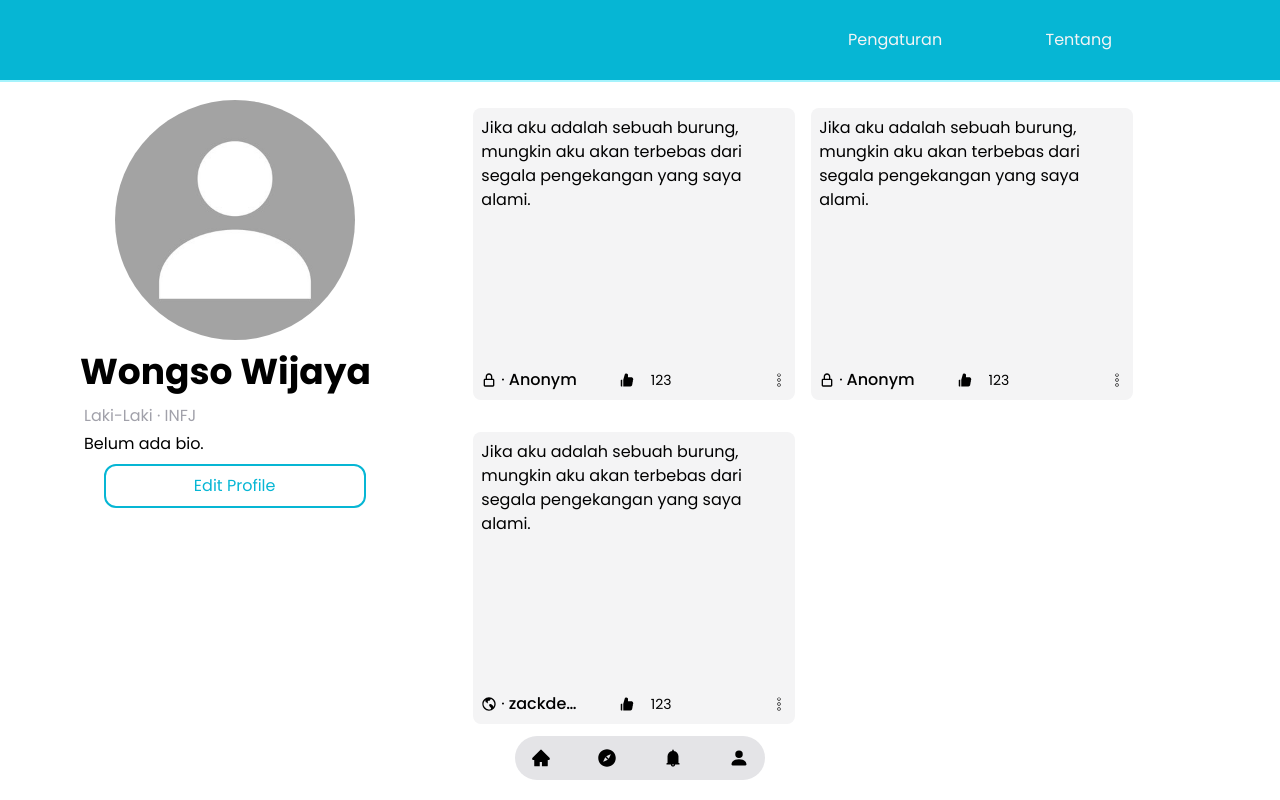
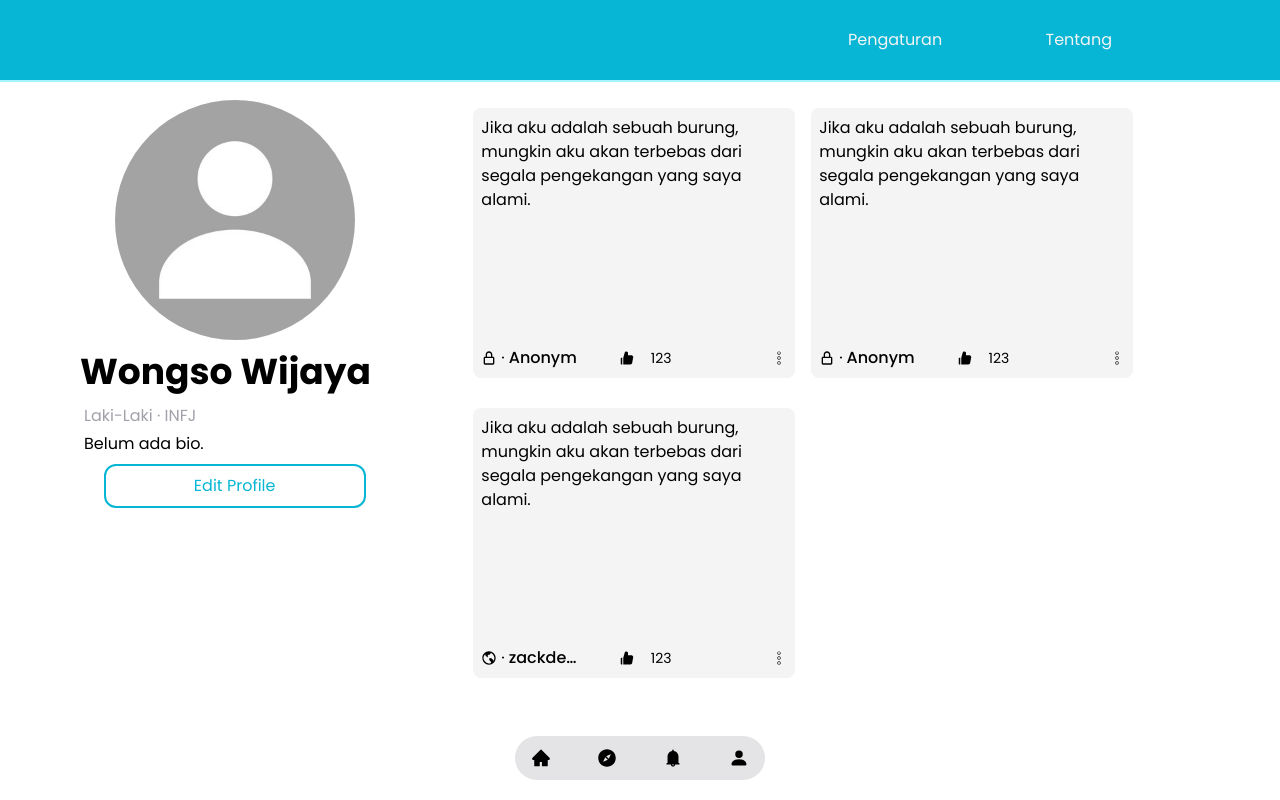
Before and after one commit to zackdesu/konseling-sekolah, a React (Vite) app in the folder frontend/: page /profil in a window 1280 px wide. Built offline with nearby package versions, Linux system fonts and the light colour scheme.

Commit message:
fix: profile padding y

```diff
--- a/frontend/src/Pages/profile.tsx
+++ b/frontend/src/Pages/profile.tsx
@@ -12,7 +12,7 @@ const Profile = () => {
   const filteredPost = dataPost.filter((u) => u.username === user.username);
 
   return (
-    <div className="sm:grid max-lg:grid-rows-3 lg:grid-cols-3 h-full mx-10 pt-20 pb-8 gap-4">
+    <div className="sm:grid max-lg:grid-rows-3 lg:grid-cols-3 md:h-full mx-10 py-20 gap-4">
       <div className="max-sm:flex max-sm:flex-col max-lg:grid grid-cols-6 grid-rows-2 grid-flow-col lg:flex lg:flex-col mx-5 mt-5">
         <img
           src="/unknown.jpg"
```
